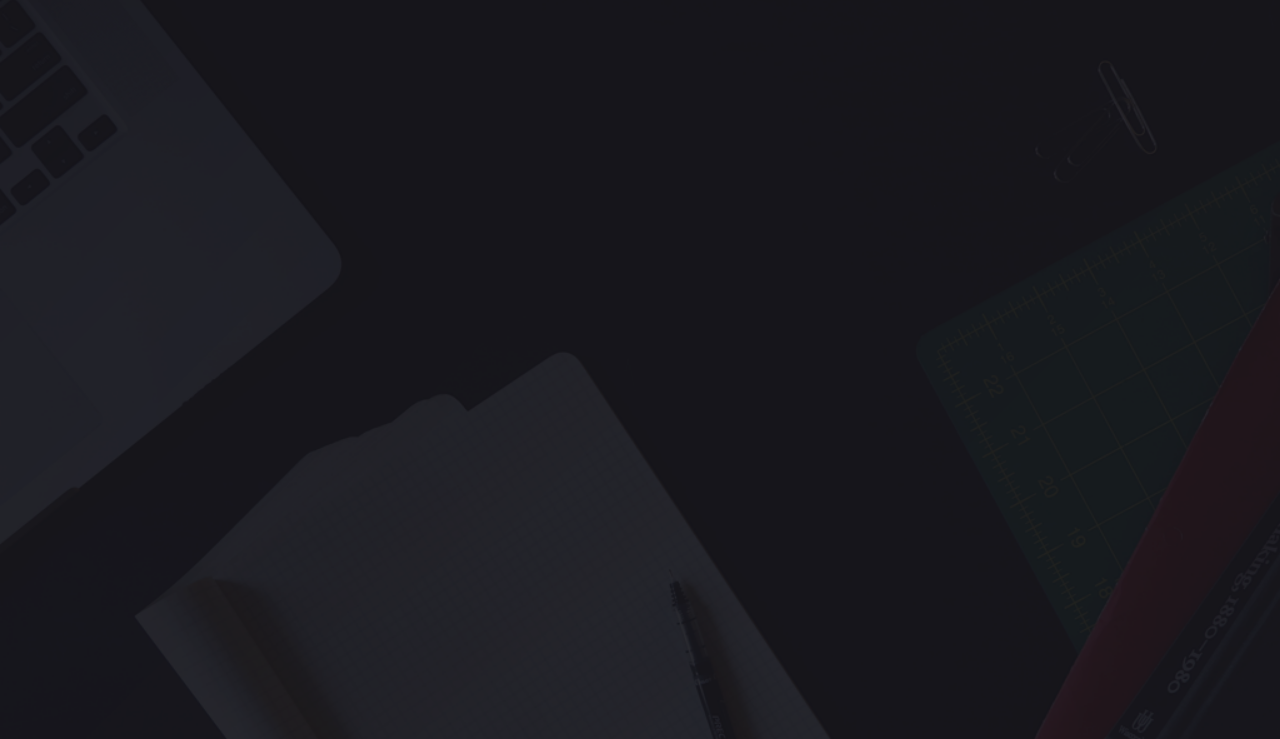
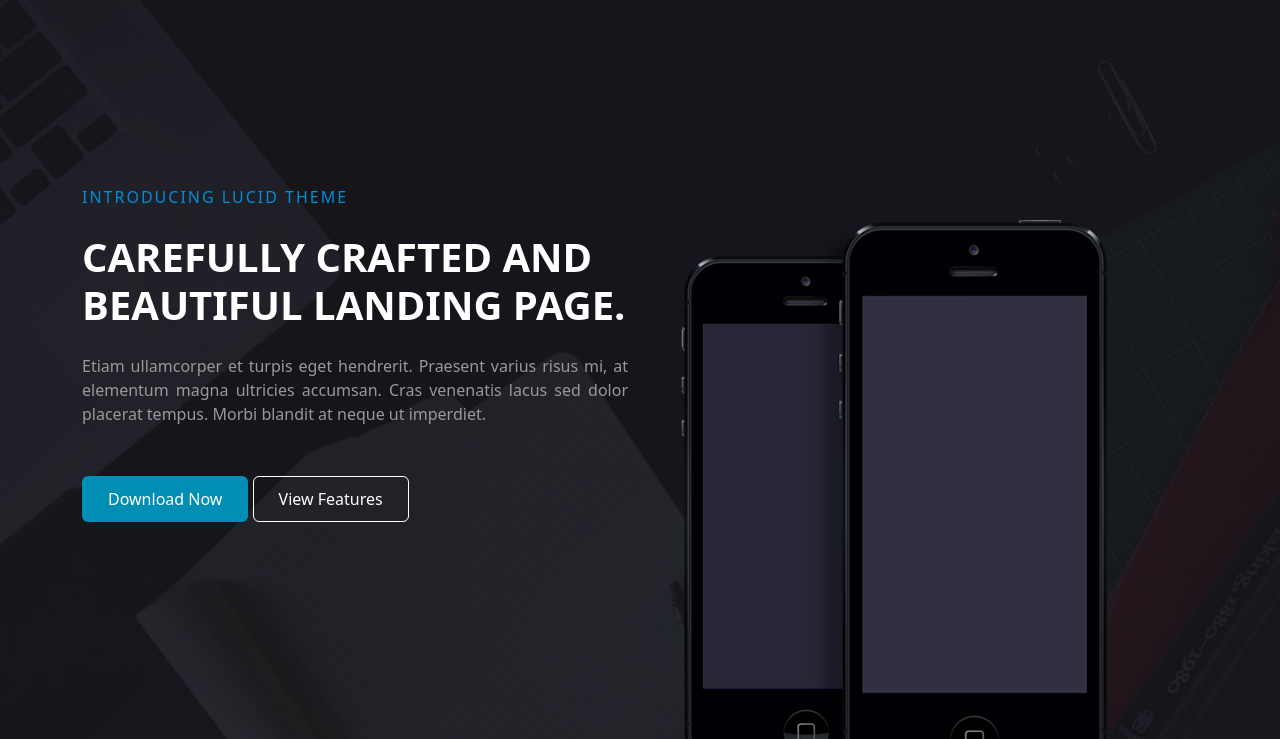
Before and after one commit to Ikram-Akbar/Lucid-Templete, a plain HTML site: page index.html in a window 1280 px wide. Shown: the part 61-800 px from the top of the page. Drawn offline with nearby package versions, Linux system fonts and the light colour scheme.

Commit message:
banner part completed

```diff
--- a/css/style.css
+++ b/css/style.css
@@ -11,8 +11,7 @@ h4,
 h5,
 h6,
 p,
-ul,
-a {
+ul {
     margin: 0;
     padding: 0;
 }
@@ -26,6 +25,7 @@ a {
     background-repeat: no-repeat;
     background-size: cover;
     min-height: 100vh;
+    position: relative;
 }
 
 .nav-item {
@@ -64,10 +64,78 @@ a {
     color: #fff;
 
 }
-.nav-link:hover::before{
+
+.nav-link:hover::before {
     width: 47%;
 }
-.nav-link:hover::after{
+
+.nav-link:hover::after {
     width: 47%;
 }
+
 /***** End header section  *****/
+
+/***** Banner section  *****/
+.banner {
+    min-height: 90vh;
+    align-items: center;
+
+}
+
+.banner h4 {
+    color: #008ed6;
+    text-transform: uppercase;
+    letter-spacing: 2px;
+    font-size: 16px
+}
+
+.banner h1 {
+    color: #fff;
+    text-transform: uppercase;
+    margin: 25px 0px;
+    font-weight: 700;
+}
+
+.banner p {
+    color: #999;
+    text-align: justify;
+}
+
+.btn-download {
+    color: rgb(255, 255, 255);
+    background: #008eb5;
+    border: 1px solid transparent;
+    padding: 10px 25px;
+    margin-top: 50px;
+}
+
+.btn-features {
+    background: transparent;
+    border: 1px solid #fff;
+    padding: 10px 25px;
+    margin-top: 50px;
+    color: #fff;
+}
+
+.btn-download:hover {
+    background: transparent;
+    border: 1px solid #fff;
+    padding: 10px 25px;
+    color: #fff;
+}
+
+.btn-features:hover {
+    color: rgb(255, 255, 255);
+    background: #008eb5;
+    border: 1px solid transparent;
+    border: none;
+
+}
+
+.photo {
+    position: absolute;
+    bottom: 0px;
+    right: 10%;
+}
+
+/***** End Banner section  *****/
--- a/index.html
+++ b/index.html
@@ -53,6 +53,24 @@
           </div>
         </nav>
       </div>
+
+      <!-- banner section start -->
+
+
+      <div class="row banner">
+        <div class="col-md-6">
+          <h4> introducing lucid theme</h4>
+          <h1>Carefully crafted and beautiful landing page.</h1>
+          <p>Etiam ullamcorper et turpis eget hendrerit. Praesent varius risus mi, at elementum magna ultricies accumsan. Cras venenatis lacus sed dolor placerat tempus. Morbi blandit at neque ut imperdiet.</p>
+          <a class="btn btn-download" href="#">Download Now</a>
+          <a class="btn btn-features" href="#">View Features</a>
+        </div>
+        <div class="col-md-6">
+          <div class="photo">
+            <img class="img-fluid" src="/images/bannerphone.png" alt="">
+          </div>
+        </div>
+      </div>
     </div>
   </div>
 
```
